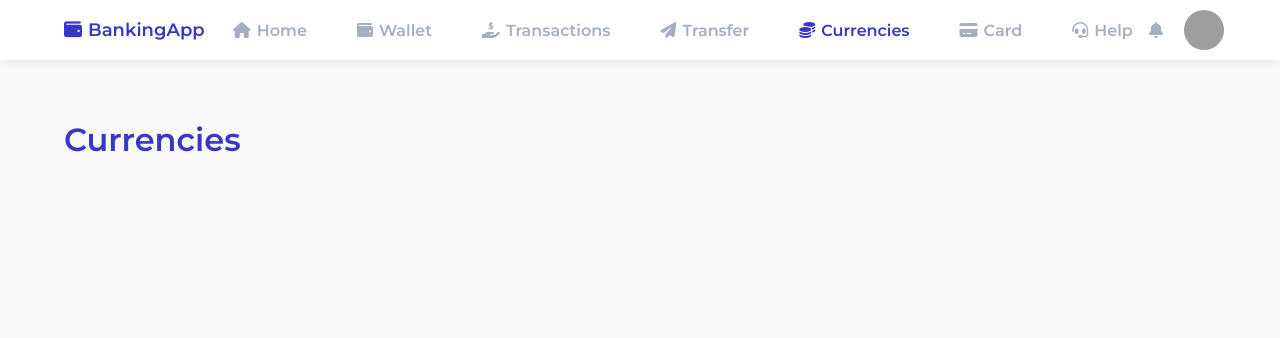
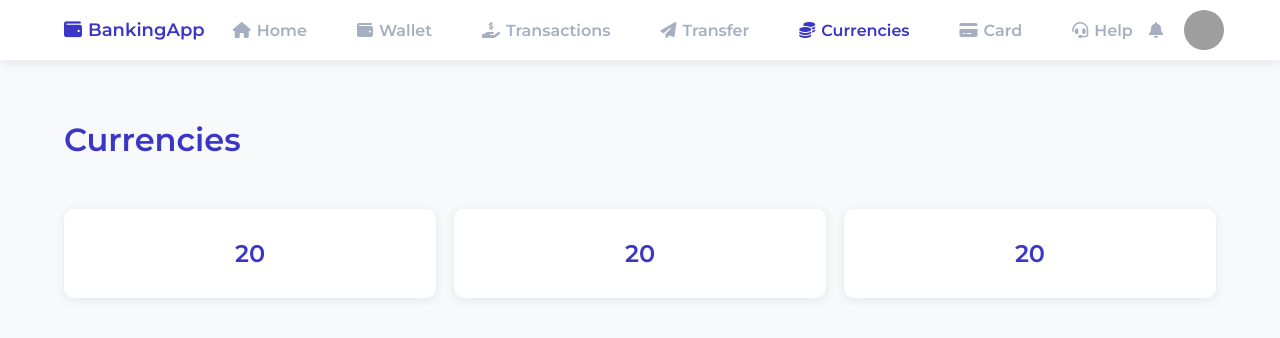
Before and after one commit to MiloszBaranskiDev/BankingApp, a React (Create React App) app: page /currencies in a window 1280 px wide. Shown: the top 338 px of the page. Built offline with nearby package versions, Linux system fonts and the light colour scheme; no server answers; grey boxes are pictures that could not be loaded.

Commit message:
working on Currencies view

```diff
--- a/package.json
+++ b/package.json
@@ -12,6 +12,7 @@
     "@types/react-dom": "^18.0.3",
     "react": "^18.1.0",
     "react-dom": "^18.1.0",
+    "react-loader-spinner": "^6.0.0-0",
     "react-router-dom": "^6.3.0",
     "react-scripts": "5.0.1",
     "styled-components": "^5.3.5",
--- /dev/null
+++ b/src/elements/Currencies/Tile.tsx
@@ -0,0 +1,39 @@
+import styled from "styled-components";
+
+interface Props {
+  symbol: string;
+  price?: Promise<Number> | number;
+}
+
+const StyledTile = styled.div`
+  display: flex;
+  align-items: center;
+  justify-content: center;
+  margin-bottom: 24px;
+  background-color: ${(props) => props.theme.colors.bgc};
+  padding: ${(props) => props.theme.tilePadding};
+  border-radius: ${(props) => props.theme.radius};
+  box-shadow: ${(props) => props.theme.shadow};
+  @media (min-width: ${(props) => props.theme.breakpoints.tablet}) {
+    flex-basis: 49.3%;
+  }
+  @media (min-width: ${(props) => props.theme.breakpoints.desktop}) {
+    flex-basis: 32.3%;
+  }
+`;
+
+const StyledPrice = styled.p`
+  color: ${(props) => props.theme.colors.main};
+  font-weight: ${(props) => props.theme.typography.weight_bold};
+  font-size: ${(props) => props.theme.typography.size_extra_big};
+`;
+
+const Tile: React.FC<Props> = ({ price, symbol }) => {
+  return (
+    <StyledTile>
+      <StyledPrice>{20}</StyledPrice>
+    </StyledTile>
+  );
+};
+
+export default Tile;
--- /dev/null
+++ b/src/elements/Loader.tsx
@@ -0,0 +1,20 @@
+import { RotatingLines } from "react-loader-spinner";
+import styled, { useTheme } from "styled-components";
+
+const StyledLoader = styled.div`
+  width: 100%;
+  display: flex;
+  justify-content: flex-start;
+  align-items: center;
+`;
+
+const Loader: React.FC = () => {
+  const theme: any = useTheme();
+  return (
+    <StyledLoader>
+      <RotatingLines width="60" strokeColor={theme.colors.main} />
+    </StyledLoader>
+  );
+};
+
+export default Loader;
--- /dev/null
+++ b/src/parts/Currencies/Tiles.tsx
@@ -0,0 +1,36 @@
+import styled from "styled-components";
+import Tile from "elements/Currencies/Tile";
+
+interface ICurrency {
+  symbol: string;
+  price?: Promise<Number> | number;
+}
+
+interface Props {
+  currencies: ICurrency[];
+}
+
+const StyledTiles = styled.div`
+  margin-top: 30px;
+  @media (min-width: ${(props) => props.theme.breakpoints.tablet}) {
+    display: flex;
+    justify-content: space-between;
+    flex-wrap: wrap;
+  }
+`;
+
+const Tiles: React.FC<Props> = ({ currencies }) => {
+  return (
+    <StyledTiles>
+      {currencies.map((currency: ICurrency) => (
+        <Tile
+          price={currency.price}
+          symbol={currency.symbol}
+          key={currency.symbol}
+        />
+      ))}
+    </StyledTiles>
+  );
+};
+
+export default Tiles;
--- a/src/views/Currencies.tsx
+++ b/src/views/Currencies.tsx
@@ -1,6 +1,8 @@
 import { useState, useEffect } from "react";
+import GetCurrencyPrice from "utils/GetCurrencyPrice";
 import StyledPageTitle from "elements/layout/StyledPageTitle";
-import GetCurrencyPrice from "utils/GetCurrencyPrice";
+import Tiles from "parts/Currencies/Tiles";
+import Loader from "elements/Loader";
 
 interface ICurrency {
   symbol: string;
@@ -8,6 +10,7 @@ interface ICurrency {
 }
 
 const Currencies: React.FC = () => {
+  const [loading, setLoading] = useState<boolean>(true);
   const [currencies, setCurrencies] = useState<ICurrency[]>([
     {
       symbol: "eur",
@@ -23,16 +26,18 @@ const Currencies: React.FC = () => {
   useEffect(() => {
     if (currencies.length > 0) {
       currencies.forEach((currency: ICurrency, i: number) => {
-        const currenciesObj: ICurrency[] = Object.assign({}, currencies);
+        const currenciesObj: ICurrency[] = currencies;
         currenciesObj[i]["price"] = GetCurrencyPrice(currency.symbol);
         setCurrencies(currenciesObj);
       });
+      currencies[0].price ? setLoading(false) : setLoading(loading);
     }
   }, []);
 
   return (
     <>
       <StyledPageTitle>Currencies</StyledPageTitle>
+      {!loading ? <Tiles currencies={currencies} /> : <Loader />}
     </>
   );
 };
```
Also changed, not shown: 1 other file (tests, documents, lock files or other folders).
